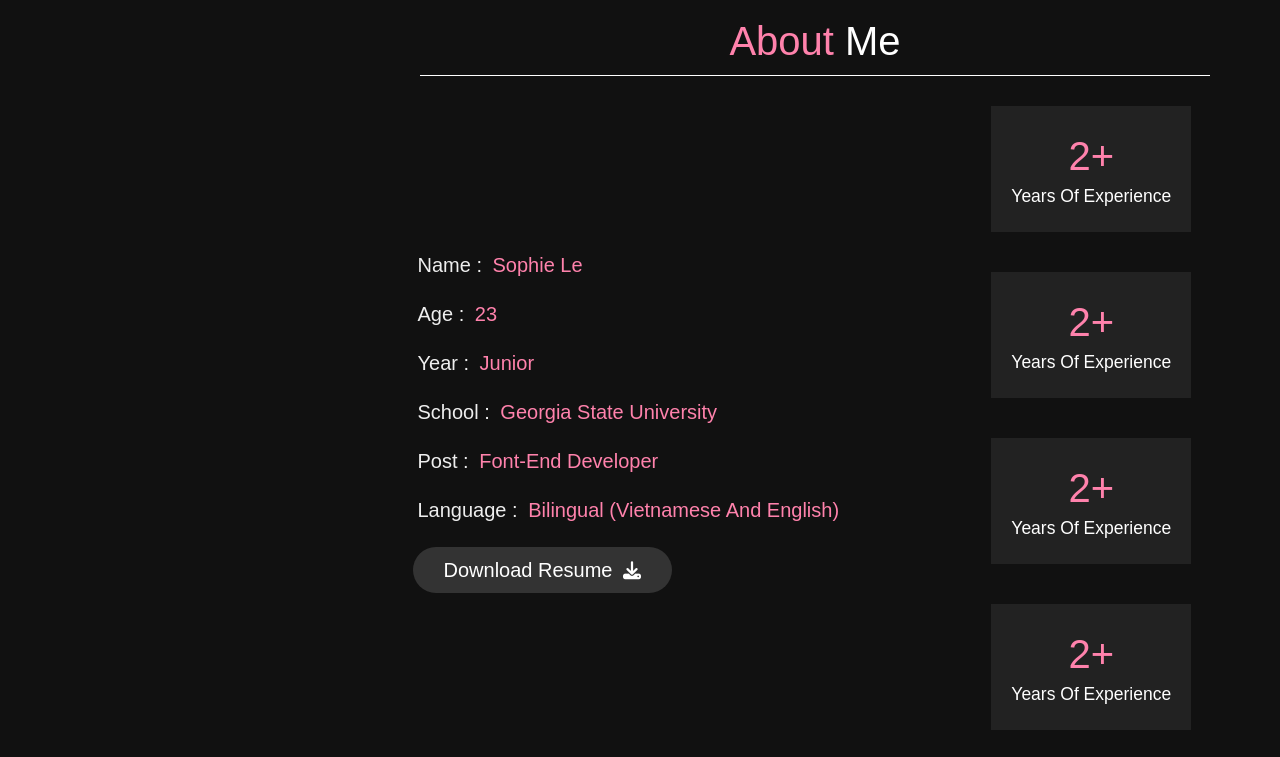
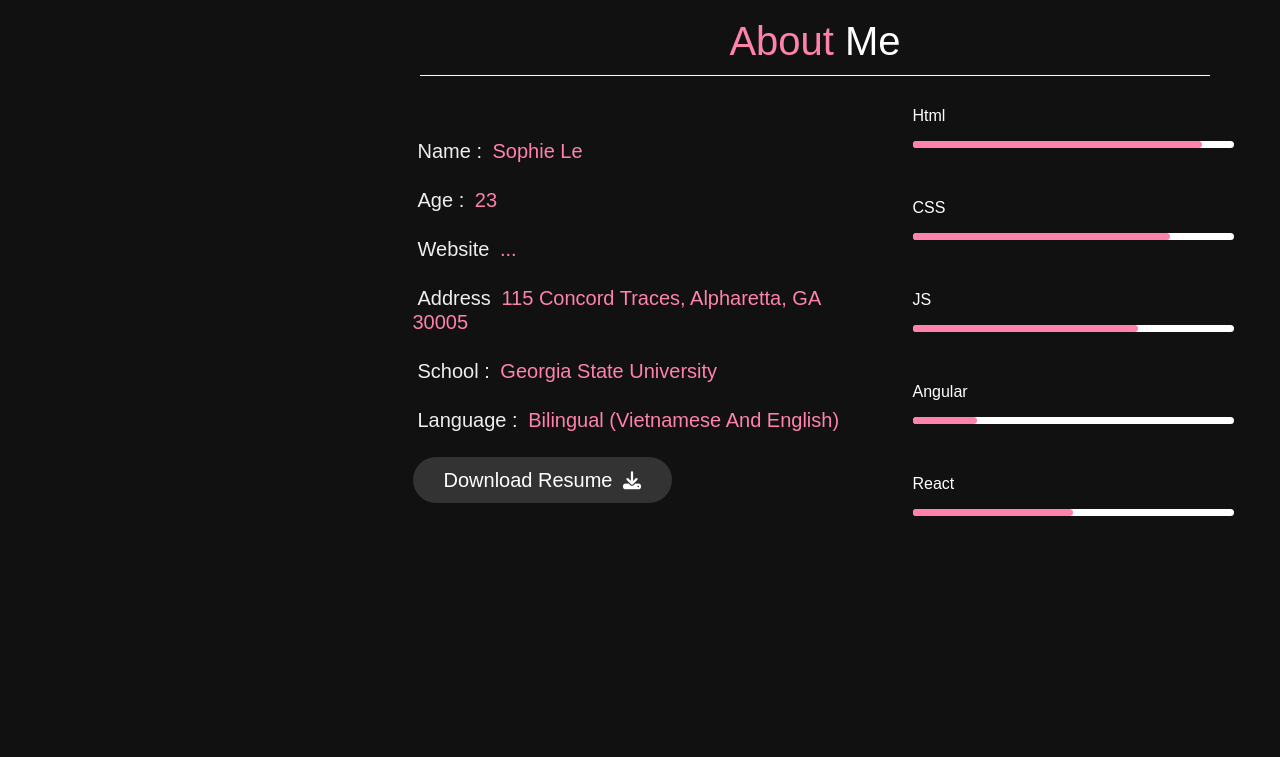
Before and after one commit to sophieLe256/My_portfolio, a plain HTML site: page index.html in a window 1280 px wide. Shown: the part 803-1560 px from the top of the page. Drawn offline with nearby package versions, Linux system fonts and the light colour scheme.

Commit message:
Update 2/17

```diff
--- a/hello.js
+++ /dev/null
@@ -1,5 +0,0 @@
-function sayHello(){
-    for(var i = 0; i < 5; i++){
-      console.log(i);
-    }
-  }
--- a/index.html
+++ b/index.html
@@ -78,32 +78,63 @@
                 <div class="info">
                     <h3><span> name : </span> Sophie Le</h3>
                     <h3><span> age : </span> 23 </h3>
-                    <h3><span> year : </span> Junior </h3>
+                    <h3><span> website </span> ... </h3>
+                    <h3><span> address </span> 115 Concord Traces, Alpharetta, GA 30005</h3>
                     <h3><span> school : </span> Georgia State University</h3>
-                    <h3><span> post : </span> font-end developer </h3>
                     <h3><span> language : </span> bilingual (Vietnamese and English)</h3>
                     <a href="#"><button class="btn"> Download Resume <i class="fas fa-download"></i></button></a>
                 </div>
 
-                <div class="counter">
-                    <div class="box">
-                        <span>2+</span>
-                        <h3>years of experience</h3>
+                 <div class="counter">
+                    <div class="skill-item">
+                        <h3>Html</h3>
+                        <div class="counter-progress">
+                           <div class="counter-progress-in" style="width:90%;">
+                            <div class="skill-percent">90%</div>
+
+                        </div>
+                        </div>
                     </div>
 
-                    <div class="box">
-                        <span>2+</span>
-                        <h3>years of experience</h3>
+
+                    <div class="skill-item">
+                        <h3>CSS</h3>
+                        <div class="counter-progress">
+                            <div class="counter-progress-in" style="width:80%;">
+                                <div class="skill-percent">80%</div>
+
+                            </div>
+                        </div>
                     </div>
 
-                    <div class="box">
-                        <span>2+</span>
-                        <h3>years of experience</h3>
+                    <div class="skill-item">
+                        <h3>JS</h3>
+                        <div class="counter-progress">
+                            <div class="counter-progress-in" style="width:70%;">
+                                <div class="skill-percent">70%</div>
+
+                            </div>
+                        </div>
                     </div>
 
-                    <div class="box">
-                        <span>2+</span>
-                        <h3>years of experience</h3>
+                    <div class="skill-item">
+                        <h3>Angular</h3>
+                        <div class="counter-progress">
+                            <div class="counter-progress-in" style="width:20%;">
+                                <div class="skill-percent">20%</div>
+
+                            </div>
+                        </div>
+                    </div>
+
+                    <div class="skill-item">
+                        <h3>React</h3>
+                        <div class="counter-progress">
+                            <div class="counter-progress-in" style="width:50%;">
+                                <div class="skill-percent">50%</div>
+
+                            </div>
+                        </div>
                     </div>
                 </div>
 
--- a/style.css
+++ b/style.css
@@ -243,19 +243,48 @@ header .navbar ul li a:hover{
 
 .about .row .counter {
     flex: 1 1 30rem;
-    display: flex;
+    display: block;
     justify-content: center;
     flex-wrap: wrap;
 }
 
 
-.about .row .counter .box {
-    width: 20rem;
-    background: #222;
-    text-align: center;
-    padding: 2rem;
-    margin: 2rem;
+.about .row .counter .skill-item h3{
+    color: var(--white);
+    line-height: 40px;
+    padding-top: 1rem;
+    font-weight: 400;
+    font-size: 16px;
+    text-transform: capitalize;
+
 }
+.about .row .counter .skill-item .counter-progress  {
+    background-color: var(--white);
+    height: 7px;
+    border-radius: 4px;
+    width: 90%;
+}
+.about .row .counter .counter-progress{
+    margin-bottom: 30px;
+}
+
+.about .row .counter .skill-item .counter-progress .counter-progress-in {
+    position: relative;
+    left: 0;
+    top: 0;
+    height: 100%;
+    border-radius: 4px;
+    background-color: var(--pink);
+}
+
+.about .row .counter .skill-item .counter-progress .counter-progress-in .skill-percent {
+    color: var(--pink);
+    position: relative;
+    right: -450px;
+    top: -33px;
+    font-size: 2rem;
+}
+
 
 .about .row .counter .box span {
     font-size: 4rem;
@@ -265,6 +294,8 @@ header .navbar ul li a:hover{
 .about .row .counter .box h3 {
     color: var(--white);
 }
+
+
 
 /* education */
 
```
Also changed, not shown: package.json (deleted, +0 -8 lines), test.js (deleted, +0 -366 lines), README.md.
